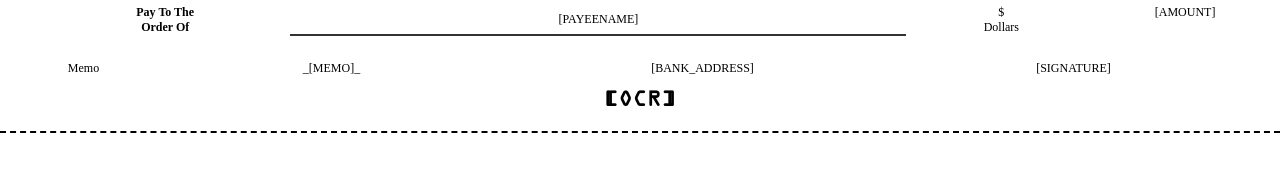
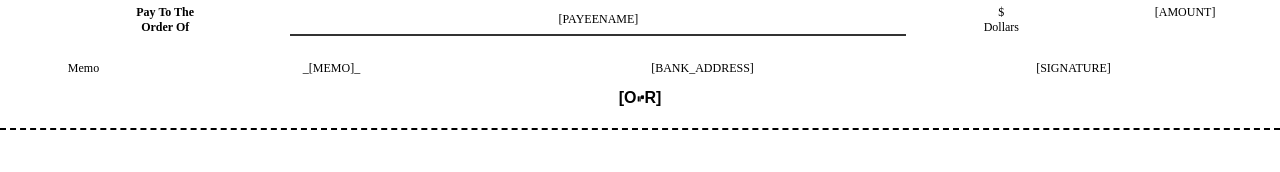
Before and after one commit to rahillakhani/apipdfgenerator, a website: page cheq-printed-template.html in a window 1280 px wide. Shown: the part 108-280 px from the top of the page. Drawn offline with Linux system fonts and the light colour scheme.

Commit message:
update font size

```diff
--- a/cheq-printed-template.html
+++ b/cheq-printed-template.html
@@ -6,7 +6,7 @@
 		<style>
 			@font-face {
 				font-family: ocrA;
-				src: url(./fonts/OCRA.ttf);
+				src: url(./fonts/micrenc.ttf);
 			}
 
 			body {
@@ -108,7 +108,7 @@
 			<div
 				style="
 					font-family: ocrA, Arial, Helvetica, sans-serif;
-					font-size: 20px;
+					font-size: 16px;
 					margin-top: 10px;
 					text-align: center;
 					font-weight: bold;
```
